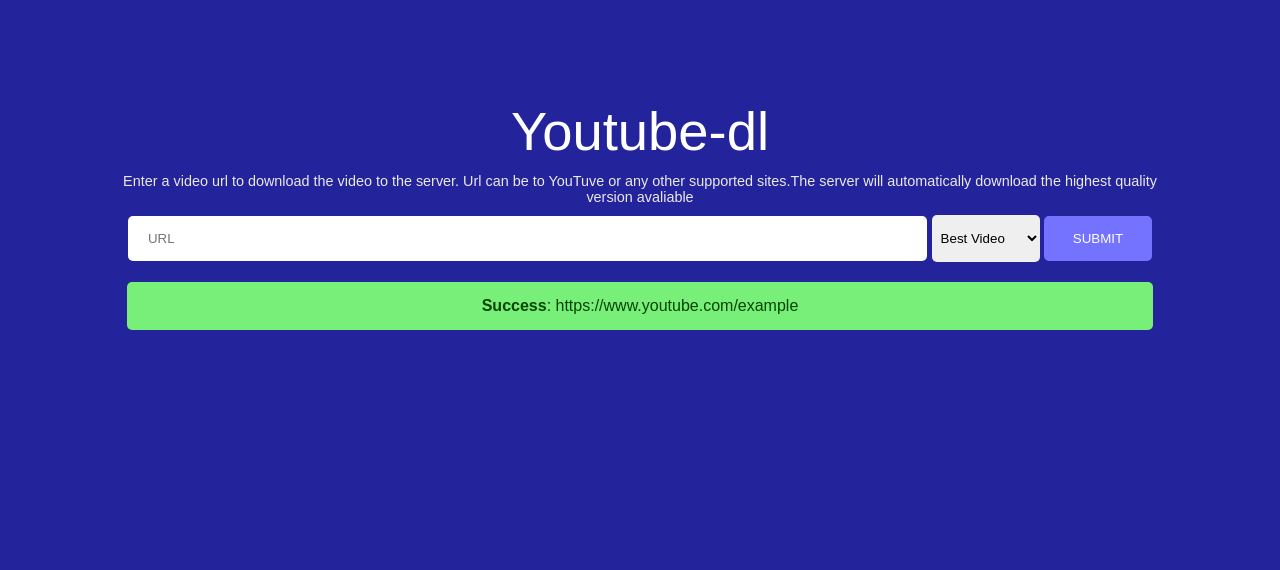
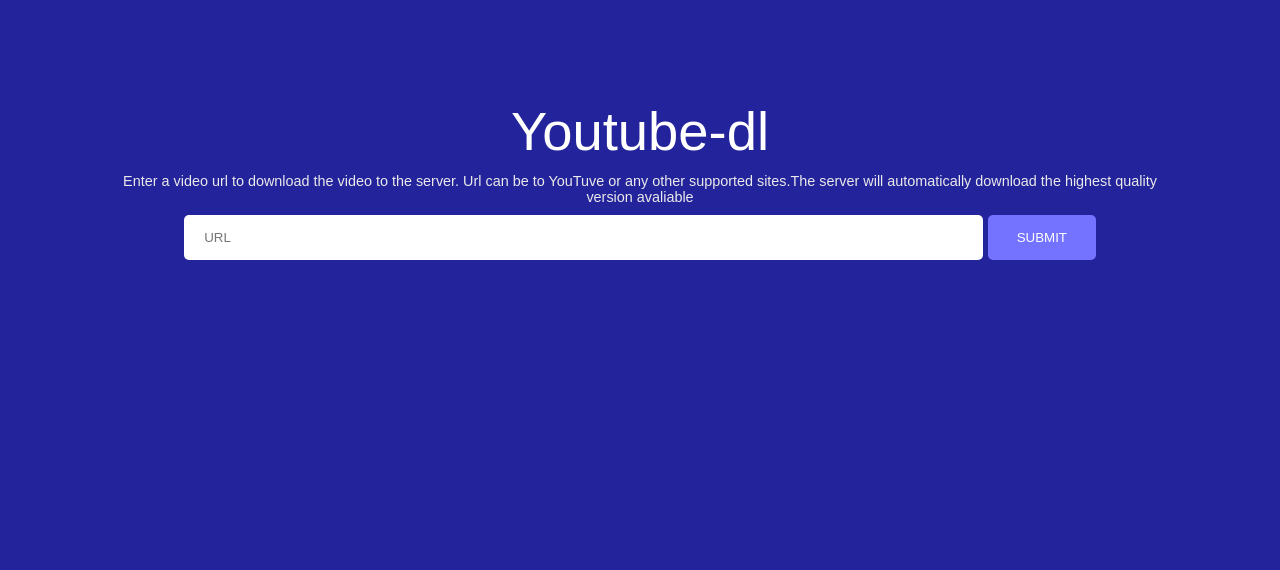
Before and after one commit to CenaBabajannjhad/youtube-downloader, a Flask app: page / in a window 1280 px wide. Shown: the part 46-616 px from the top of the page. Run offline with Flask 3, Linux system fonts and the light colour scheme.

Commit message:
remove video quality option and status

```diff
--- a/templates/index.html
+++ b/templates/index.html
@@ -32,22 +32,8 @@
         <!-- input -->
         <section class="input-area">
             <input type="text" placeholder="URL" required>
-            <select id="cars">
-                <option value="volvo" selected>Best Video</option>
-                <option value="saab">1080p</option>
-                <option value="opel">720p</option>
-                <option value="audi">480p</option>
-                <option value="audi">360p</option>
-                <option value="audi">240p</option>
-                <option value="audi">144p</option>
-            </select>
+
             <button type="submit">Submit</button>
-        </section>
-        <!-- status -->
-        <section class="status-area">
-            <div class="status-box-success">
-                <p class="status"><strong>Success</strong>: https://www.youtube.com/example</p>
-            </div>
         </section>
     </main>
 
```
